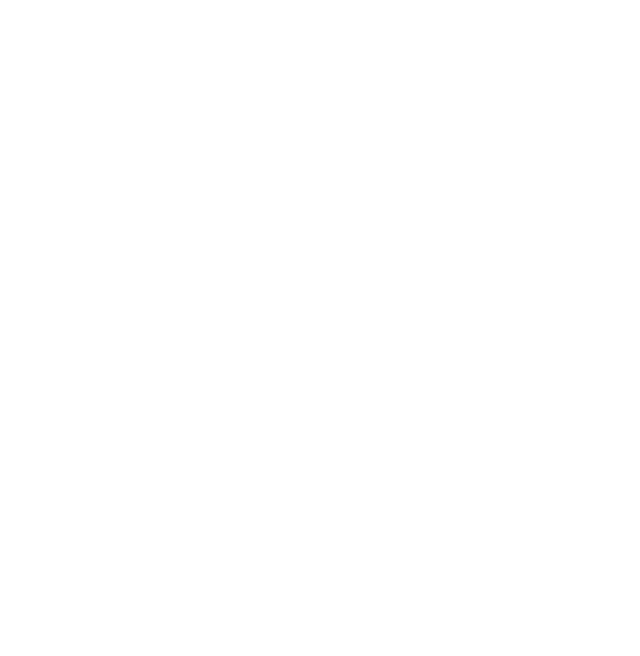
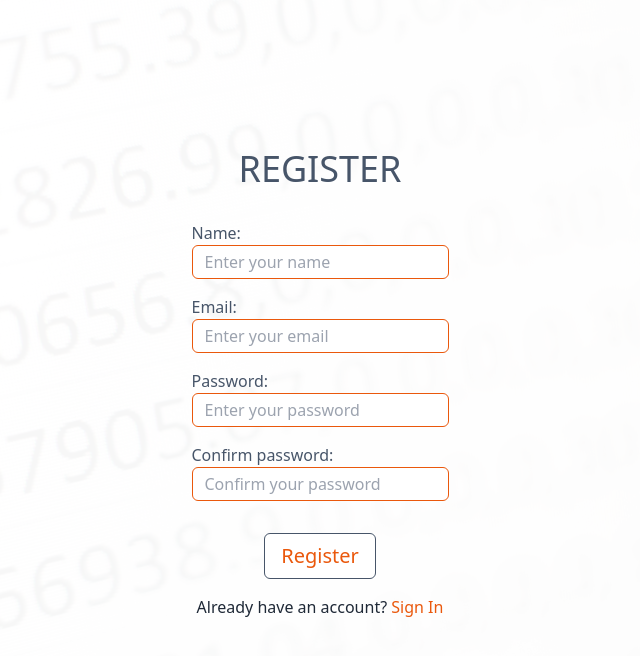
Before and after one commit to Canfry/easy-contact-client, a React (Vite) app: page /register in a window 1280 px wide. Before the commit this address had no page. Shown: the top 656 px of the page, without its empty margins (320-960 px from the left). Built offline with nearby package versions, Linux system fonts and the light colour scheme.

Commit message:
Sign in & register form

```diff
--- a/src/App.jsx
+++ b/src/App.jsx
@@ -6,6 +6,8 @@ import { useState } from 'react';
 import Home from './pages/Home';
 import About from './pages/About';
 import Files from './pages/Files';
+import Register from './pages/Register';
+import Signin from './pages/Signin';
 
 function App() {
   const [file, setFile] = useState(null);
@@ -65,6 +67,8 @@ function App() {
         path='/files'
         element={<Files contacts={contacts} file={file} />}
       />
+      <Route path='/register' element={<Register />} />
+      <Route path='/signin' element={<Signin />} />
     </Routes>
   );
 }
--- a/src/components/Header.jsx
+++ b/src/components/Header.jsx
@@ -19,7 +19,9 @@ export default function Header() {
               Sign In
             </button>
           </Link>
-          <Link className='text-slate-800 font-semibold'>Register</Link>
+          <Link to='/register' className='text-slate-800 font-semibold'>
+            Register
+          </Link>
         </ul>
       </nav>
     </header>
--- a/src/index.css
+++ b/src/index.css
@@ -14,7 +14,7 @@ body::before {
   top: 0;
   width: 100%;
   height: 100%;
-  opacity: 0.05;
+  opacity: 0.03;
   background-image: url('./assets/mika-baumeister-Wpnoqo2plFA-unsplash.jpg');
   background-repeat: no-repeat;
   background-position: 0;
--- /dev/null
+++ b/src/pages/Register.jsx
@@ -0,0 +1,72 @@
+import { Link } from 'react-router-dom';
+
+export default function Register() {
+  return (
+    <div className='h-screen flex flex-col items-center justify-center relative'>
+      <h1 className='text-4xl text-slate-600 uppercase text bold'>Register</h1>
+      <form className='py-8 px-8 max-w-70% mx-auto'>
+        <div className='flex flex-col items-start'>
+          <label htmlFor='name' className='text-slate-600'>
+            Name:
+          </label>
+          <input
+            type='text'
+            name='name'
+            className='border border-orange-600 mb-4 w-full rounded-md py-1 px-3 outline-3 outline-orange-600'
+            placeholder='Enter your name'
+            autoComplete='off'
+          />
+        </div>
+        <div className='flex flex-col items-start'>
+          <label htmlFor='email' className='text-slate-600'>
+            Email:
+          </label>
+          <input
+            type='text'
+            name='email'
+            className='border border-orange-600 mb-4 w-full rounded-md py-1 px-3 outline-3 outline-orange-600'
+            placeholder='Enter your email'
+            autoComplete='off'
+          />
+        </div>
+        <div className='flex flex-col items-start'>
+          <label htmlFor='password' className='text-slate-600'>
+            Password:
+          </label>
+          <input
+            type='password'
+            name='password'
+            className='border border-orange-600 mb-4 w-full rounded-md py-1 px-3 outline-3 outline-orange-600'
+            placeholder='Enter your password'
+            autoComplete='off'
+          />
+        </div>
+        <div className='flex flex-col items-start'>
+          <label htmlFor='repeat-password' className='text-slate-600'>
+            Confirm password:
+          </label>
+          <input
+            type='password'
+            name='repeat-password'
+            className='border border-orange-600 mb-4 w-full rounded-md py-1 px-3 outline-3 outline-orange-600'
+            placeholder='Confirm your password'
+            autoComplete='off'
+          />
+        </div>
+        <div className='text-center my-4'>
+          <button className='border border-slate-600 bg-white text-orange-600 text-xl py-2 px-4 rounded-md hover:bg-orange-600 hover:border-orange-600 hover:text-white'>
+            Register
+          </button>
+        </div>
+        <div className='text-center'>
+          <Link to='/signin'>
+            <p>
+              Already have an account?{' '}
+              <span className='text-orange-600'>Sign In</span>
+            </p>
+          </Link>
+        </div>
+      </form>
+    </div>
+  );
+}
--- /dev/null
+++ b/src/pages/Signin.jsx
@@ -0,0 +1,48 @@
+import { Link } from 'react-router-dom';
+
+export default function Signin() {
+  return (
+    <div className='h-screen flex flex-col items-center justify-center relative'>
+      <h1 className='text-4xl text-slate-600 uppercase text bold'>Login</h1>
+      <form className='py-8 px-8 max-w-70% mx-auto'>
+        <div className='flex flex-col items-start'>
+          <label htmlFor='email' className='text-slate-600'>
+            Email:
+          </label>
+          <input
+            type='text'
+            name='email'
+            className='border border-orange-600 mb-4 w-full rounded-md py-1 px-3 outline-3 outline-orange-600'
+            placeholder='Enter your email'
+            autoComplete='off'
+          />
+        </div>
+        <div className='flex flex-col items-start'>
+          <label htmlFor='password' className='text-slate-600'>
+            Password:
+          </label>
+          <input
+            type='password'
+            name='password'
+            className='border border-orange-600 mb-4 w-full rounded-md py-1 px-3 outline-3 outline-orange-600'
+            placeholder='Enter your password'
+            autoComplete='off'
+          />
+        </div>
+        <div className='text-center my-4'>
+          <button className='border border-slate-600 bg-white text-orange-600 text-xl py-2 px-4 rounded-md hover:bg-orange-600 hover:border-orange-600 hover:text-white'>
+            Login
+          </button>
+        </div>
+        <div className='text-center'>
+          <Link to='/register'>
+            <p>
+              Not registered yet?{' '}
+              <span className='text-orange-600'>Register</span>
+            </p>
+          </Link>
+        </div>
+      </form>
+    </div>
+  );
+}
```
